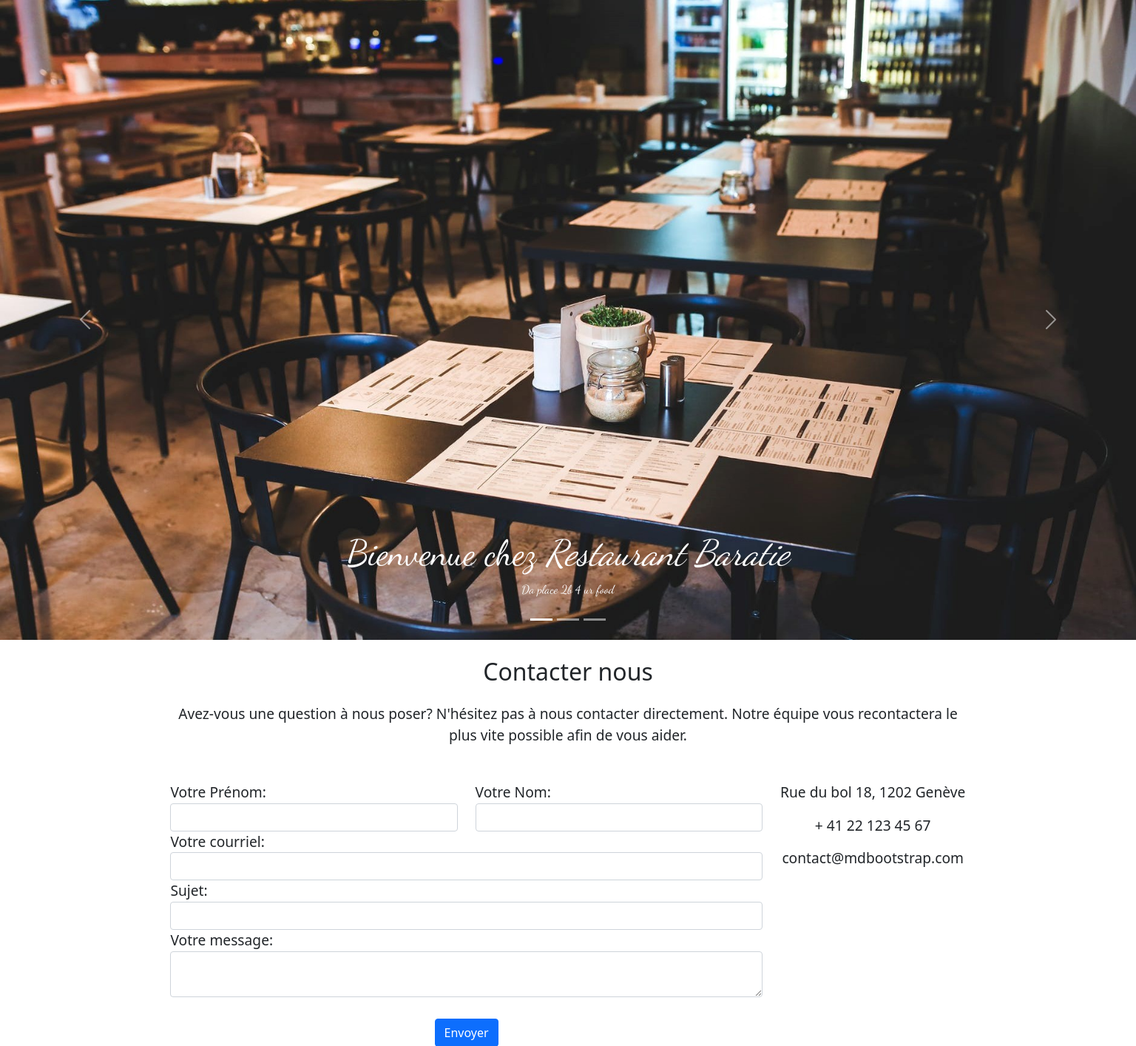
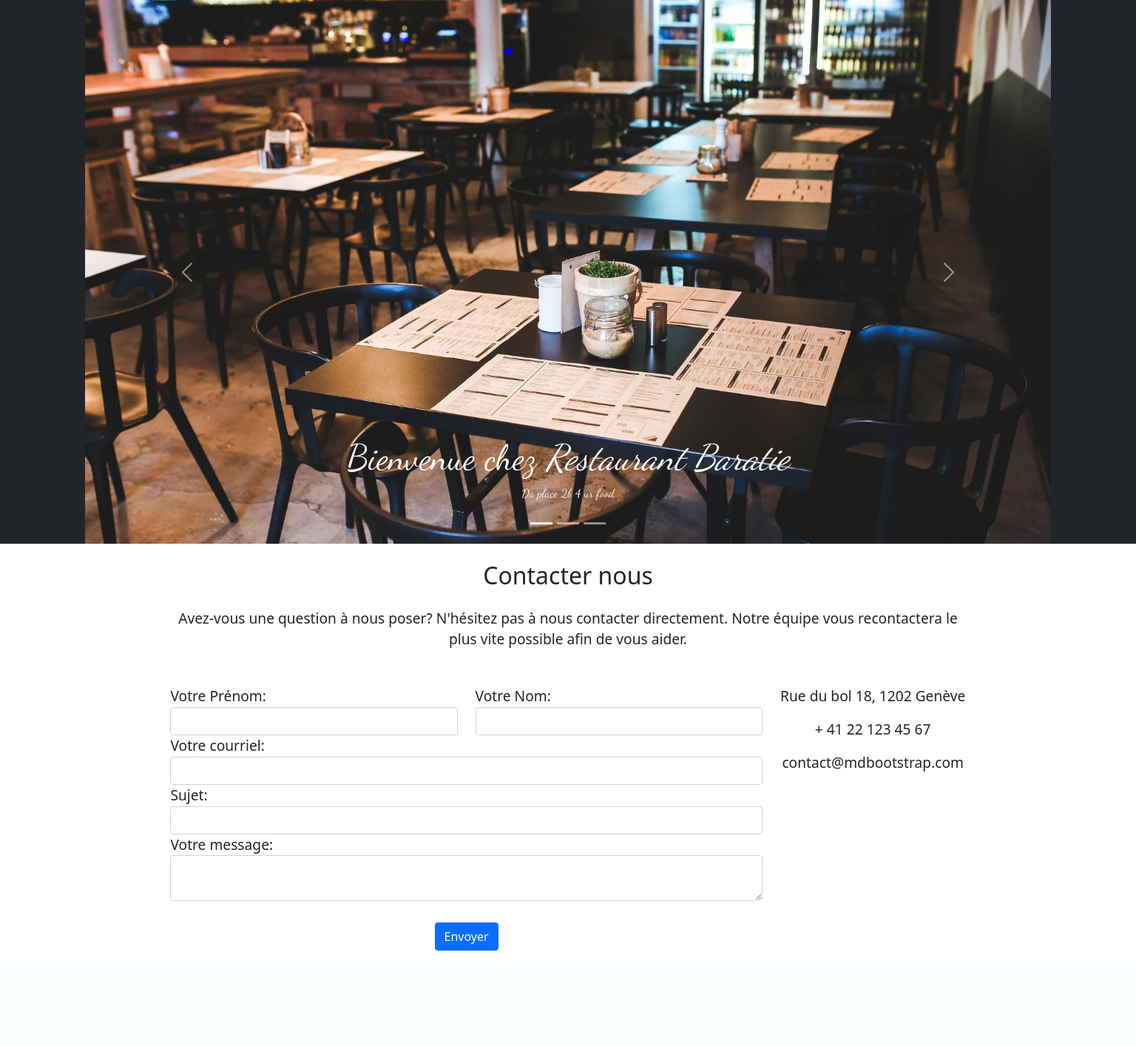
Before and after one commit to twinh0/ProjM306, a PHP site: page / in a window 1536 px wide. Shown: the part 126-1540 px from the top of the page at 74% size. After the commit the page ends 1411 px from the top, so only its background shows below. Run offline with PHP 8.4, Linux system fonts and the light colour scheme.

Commit message:
modif de la css pour le carousel et pour la page userPage

```diff
--- a/styles/style.css
+++ b/styles/style.css
@@ -6,6 +6,31 @@ body{
     font-size: larger;
     margin: auto;
     width: 70%;
+}
+
+.main{
+	margin: auto;
+	background-color: #212529;
+}
+
+.carousel img{
+	max-width: 1366px;
+	max-height: 768px;
+	margin: auto;
+}
+
+@media only screen and (min-width: 1366px){
+	.carousel{
+		transition: max-width 2s;
+		margin: auto;
+		max-width: 85vw;
+	}
+	.carousel-control-prev{
+		margin-left: 40px;
+	}
+	.carousel-control-next{
+		margin-right: 40px;
+	}
 }
 
 .formulaire{
```
Also changed, not shown: other parts of styles/style.css (+33 -0 lines).
